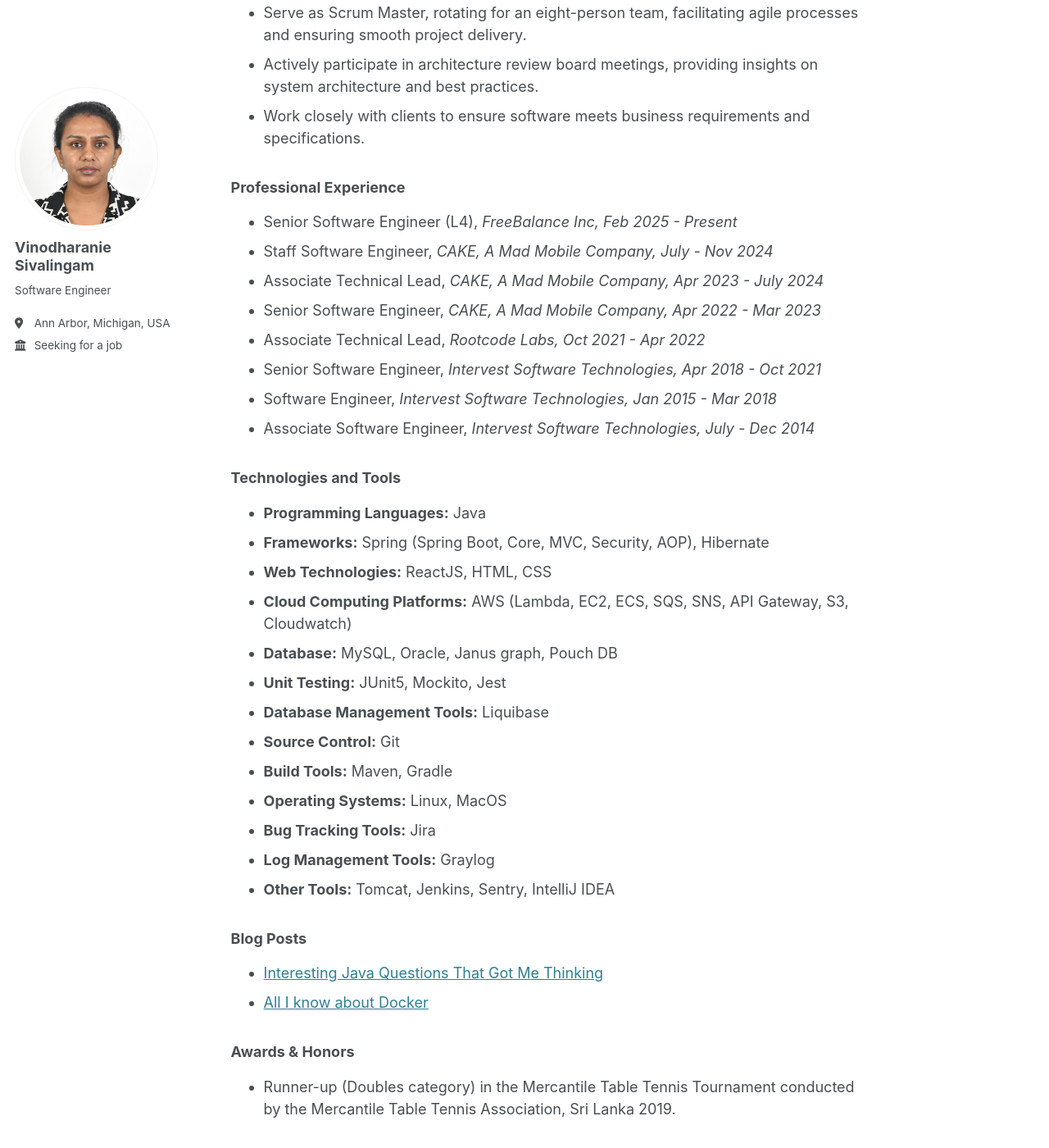
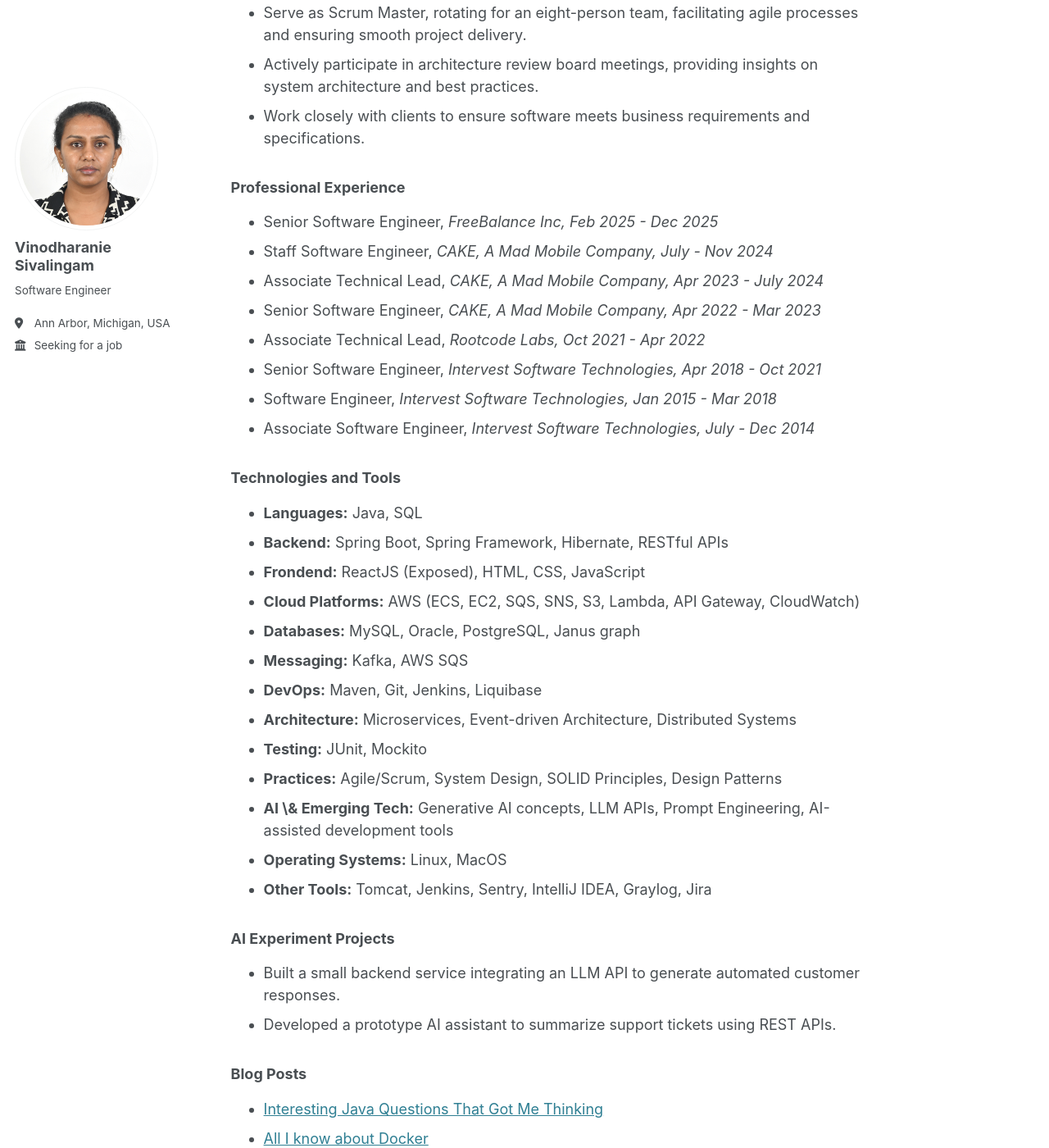
Before and after one commit to vinodharanie/vinodharanie.github.io, a Jekyll site: the page built from _pages/about.md, in a window 1280 px wide and 1400 px high, scrolled down 1557 px. Shown: the whole window at 82% size. Built offline with Jekyll 4.4.1, drawn with Linux system fonts in a browser that asks for light colours; some of the changed text lies outside the part shown.

Commit message:
Revise about page with updated experience and skills
Updated professional summary and experience details. Enhanced technologies and tools section with additional skills and projects related to AI.

```diff
--- a/_pages/about.md
+++ b/_pages/about.md
@@ -5,7 +5,9 @@ redirect_from:
 - /about/
 - /about.html
 ---
-Senior Backend Engineer with 10+ years of experience designing and building scalable Java and Spring Boot microservices for enterprise and platforms. Strong expertise in AWS cloud services, distributed systems, and high-availability backend architectures. Proven ability to optimize performance, reduce infrastructure costs, and lead cross-functional teams to deliver reliable, production-grade systems. I am actively seeking new career opportunities in the United States.
+Senior Backend Software Engineer with 10+ years of experience designing and building scalable distributed systems using Java and cloud technologies. Strong expertise in microservices architectures,
+event-driven systems, and AWS infrastructure. Proven ability to deliver reliable backend services and improve system performance in large-scale production environments. Currently exploring practical
+applications of Generative AI and LLM APIs to build AI-enabled backend systems.
 
 ### Professional Certifications
 - [AWS Certified Solutions Architect - Associate (AWS SAA-C02)](https://www.credly.com/badges/8ad31d47-6807-4703-92a8-958d143fb262?source=linked_in_profile)
@@ -54,7 +56,7 @@ Croatia.*
 - Work closely with clients to ensure software meets business requirements and specifications.
 
 ### Professional Experience
-- Senior Software Engineer (L4), *FreeBalance Inc, Feb 2025 - Present*
+- Senior Software Engineer, *FreeBalance Inc, Feb 2025 - Dec 2025*
 - Staff Software Engineer, *CAKE, A Mad Mobile Company, July - Nov 2024*
 - Associate Technical Lead, *CAKE, A Mad Mobile Company, Apr 2023 - July 2024*
 - Senior Software Engineer, *CAKE, A Mad Mobile Company, Apr 2022 - Mar 2023*
@@ -64,19 +66,23 @@ Croatia.*
 - Associate Software Engineer, *Intervest Software Technologies, July - Dec 2014*
 
 ### Technologies and Tools
-- **Programming Languages:** Java
-- **Frameworks:** Spring (Spring Boot, Core, MVC, Security, AOP), Hibernate
-- **Web Technologies:** ReactJS, HTML, CSS
-- **Cloud Computing Platforms:** AWS (Lambda, EC2, ECS, SQS, SNS, API Gateway, S3, Cloudwatch)
-- **Database:** MySQL, Oracle, Janus graph, Pouch DB
-- **Unit Testing:** JUnit5, Mockito, Jest
-- **Database Management Tools:** Liquibase
-- **Source Control:** Git
-- **Build Tools:** Maven, Gradle
+- **Languages:** Java, SQL
+- **Backend:** Spring Boot, Spring Framework, Hibernate, RESTful APIs
+- **Frondend:** ReactJS (Exposed), HTML, CSS, JavaScript
+- **Cloud Platforms:** AWS (ECS, EC2, SQS, SNS, S3, Lambda, API Gateway, CloudWatch)
+- **Databases:** MySQL, Oracle, PostgreSQL, Janus graph
+- **Messaging:** Kafka, AWS SQS
+- **DevOps:** Maven, Git, Jenkins, Liquibase
+- **Architecture:** Microservices, Event-driven Architecture, Distributed Systems
+- **Testing:** JUnit, Mockito
+- **Practices:** Agile/Scrum, System Design, SOLID Principles, Design Patterns
+- **AI \& Emerging Tech:** Generative AI concepts, LLM APIs, Prompt Engineering, AI-assisted development tools
 - **Operating Systems:** Linux, MacOS
-- **Bug Tracking Tools:** Jira
-- **Log Management Tools:** Graylog
-- **Other Tools:** Tomcat, Jenkins, Sentry, IntelliJ IDEA
+- **Other Tools:** Tomcat, Jenkins, Sentry, IntelliJ IDEA, Graylog, Jira
+
+### AI Experiment Projects
+- Built a small backend service integrating an LLM API to generate automated customer responses.
+- Developed a prototype AI assistant to summarize support tickets using REST APIs.
 
 ### Blog Posts
 - [Interesting Java Questions That Got Me Thinking](https://medium.com/@dharanie89/interesting-java-questions-that-got-me-thinking-d86ed157bc9e)
@@ -87,6 +93,7 @@ Croatia.*
 Table Tennis Association, Sri Lanka 2019.
 
 ### MOOCS
+- [From Java to AI: The Python-Free Guide to Large Language Models](https://www.javabrains.io/certificates/s5bguxqc2q)
 - [Introduction to Artificial Intelligence (2023)](https://www.linkedin.com/learning/certificates/6f0b491c7c8589ff092b41d2bc0fa0bdfb0ea4b06ffc1738db8124eef29884d9?u=173225324)
 - [Python for Non-Programmers](https://www.linkedin.com/learning/certificates/78d6d44f68eff3e3717c56f4f770b8923baa60ee516ed104bc9d95e47da8c2e6?u=173225324)
 - [Learning Docker Compose](https://www.linkedin.com/learning/certificates/38b0b7ad6b24118744dff64b97bdf1f3fd5560537e5da1b05d142339420b549d?u=173225324)
```
